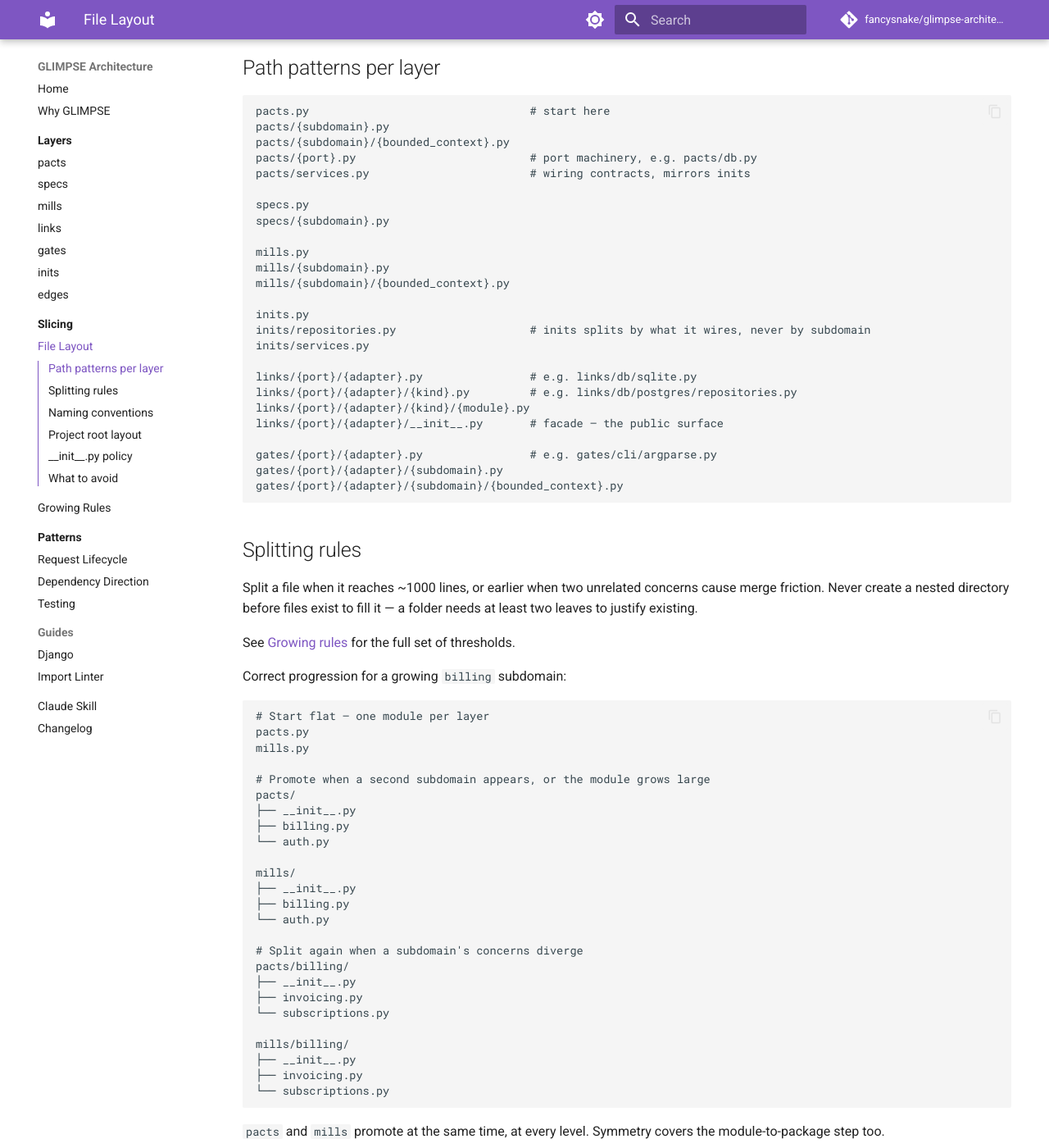
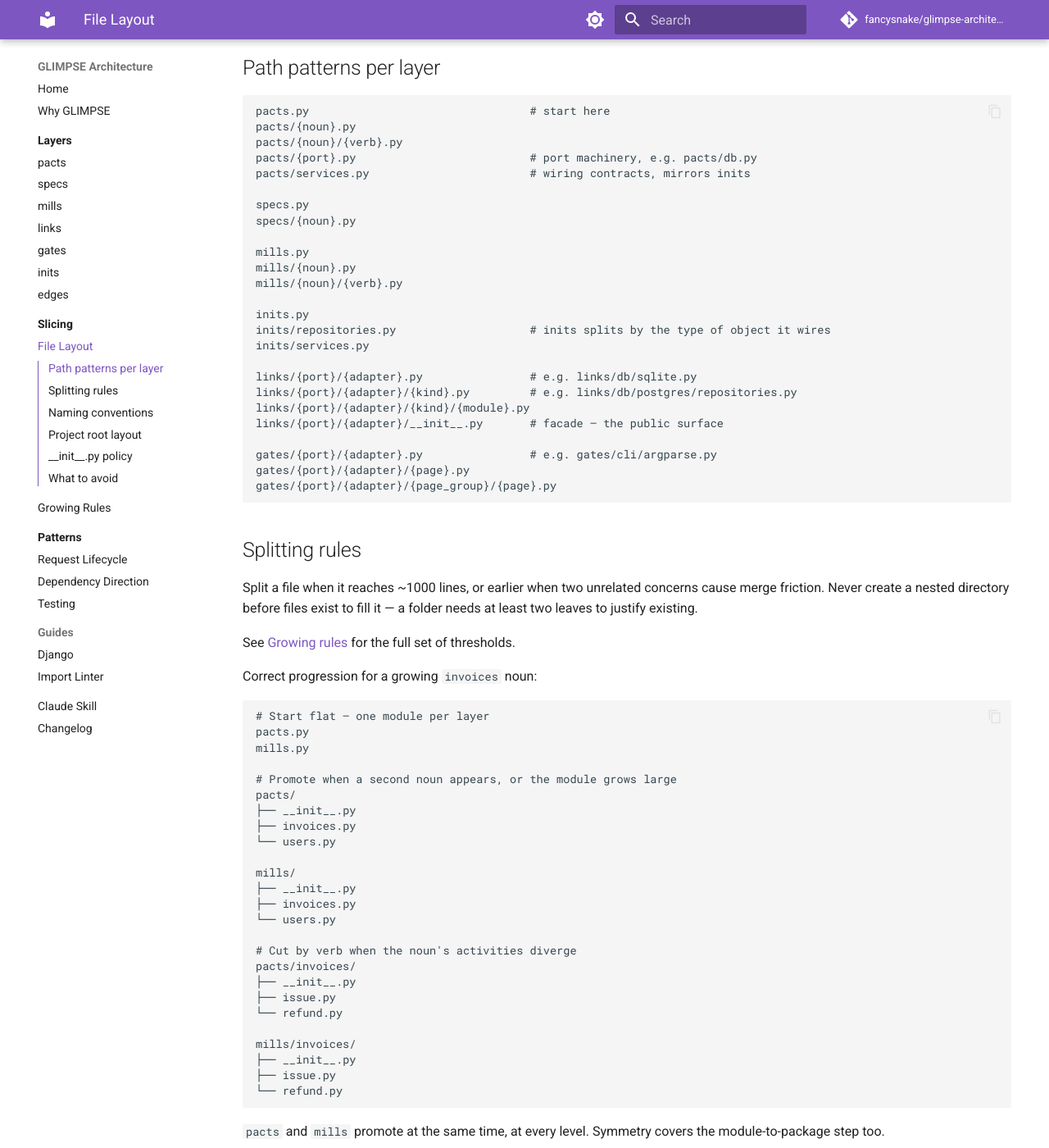
Before and after one commit to fancysnake/glimpse-architecture, an MkDocs documentation site: the page built from docs/slicing/file-layout.md, in a window 1280 px wide and 1400 px high, scrolled down 206 px. Shown: the whole window at 82% size. Built offline with MkDocs 1.6.1 and Material for MkDocs 9.7.7, drawn with Linux system fonts in a browser that asks for light colours; comment, search, counter and statistics services are not loaded; some of the changed text lies outside the part shown.

Commit message:
File layout: noun/verb paths, page axis for gates
Path patterns, the growth progression, and the naming table move to
noun/verb/page. The table gains a note that noun plurality follows the
noun itself, and the avoid-list gains the catch-all verb module.

Co-Authored-By: Claude Opus 5 (1M context) <noreply@anthropic.com>

````diff
--- a/docs/slicing/file-layout.md
+++ b/docs/slicing/file-layout.md
@@ -8,20 +8,20 @@ first axis — the port — is known before any code exists.
 
 ```text
 pacts.py                                 # start here
-pacts/{subdomain}.py
-pacts/{subdomain}/{bounded_context}.py
+pacts/{noun}.py
+pacts/{noun}/{verb}.py
 pacts/{port}.py                          # port machinery, e.g. pacts/db.py
 pacts/services.py                        # wiring contracts, mirrors inits
 
 specs.py
-specs/{subdomain}.py
+specs/{noun}.py
 
 mills.py
-mills/{subdomain}.py
-mills/{subdomain}/{bounded_context}.py
+mills/{noun}.py
+mills/{noun}/{verb}.py
 
 inits.py
-inits/repositories.py                    # inits splits by what it wires, never by subdomain
+inits/repositories.py                    # inits splits by the type of object it wires
 inits/services.py
 
 links/{port}/{adapter}.py                # e.g. links/db/sqlite.py
@@ -30,8 +30,8 @@ links/{port}/{adapter}/{kind}/{module}.py
 links/{port}/{adapter}/__init__.py       # facade — the public surface
 
 gates/{port}/{adapter}.py                # e.g. gates/cli/argparse.py
-gates/{port}/{adapter}/{subdomain}.py
-gates/{port}/{adapter}/{subdomain}/{bounded_context}.py
+gates/{port}/{adapter}/{page}.py
+gates/{port}/{adapter}/{page_group}/{page}.py
 ```
 
 ## Splitting rules
@@ -42,34 +42,34 @@ it — a folder needs at least two leaves to justify existing.
 
 See [Growing rules](growing.md) for the full set of thresholds.
 
-Correct progression for a growing `billing` subdomain:
+Correct progression for a growing `invoices` noun:
 
 ```text
 # Start flat — one module per layer
 pacts.py
 mills.py
 
-# Promote when a second subdomain appears, or the module grows large
+# Promote when a second noun appears, or the module grows large
 pacts/
 ├── __init__.py
-├── billing.py
-└── auth.py
+├── invoices.py
+└── users.py
 
 mills/
 ├── __init__.py
-├── billing.py
-└── auth.py
+├── invoices.py
+└── users.py
 
-# Split again when a subdomain's concerns diverge
-pacts/billing/
+# Cut by verb when the noun's activities diverge
+pacts/invoices/
 ├── __init__.py
-├── invoicing.py
-└── subscriptions.py
+├── issue.py
+└── refund.py
 
-mills/billing/
+mills/invoices/
 ├── __init__.py
-├── invoicing.py
-└── subscriptions.py
+├── issue.py
+└── refund.py
 ```
 
 `pacts` and `mills` promote at the same time, at every level. Symmetry covers
@@ -79,11 +79,15 @@ the module-to-package step too.
 
 | Axis | Naming style | Examples |
 | --- | --- | --- |
-| Subdomain | lowercase, no separators | `auth`, `billing`, `content` |
-| Bounded context | lowercase, no separators | `invoicing`, `subscriptions` |
+| Noun | lowercase, no separators | `invoices`, `users`, `events`, `panel` |
+| Verb | lowercase, no separators | `issue`, `refund`, `enroll` |
+| Page | lowercase, follows the interface | `dashboard`, `checkout`, `export` |
 | Port | lowercase, snake_case | `cli`, `web`, `db`, `payment_api` |
 | Adapter | lowercase | `argparse`, `postgres`, `stripe` |
 | Kind | lowercase, plural | `models`, `repositories` |
+
+Nouns are not forced to a single plurality — `events` are many, a `panel` is
+one. Name each after the thing it is.
 
 ## Project root layout
 
@@ -142,8 +146,8 @@ Keep `__init__.py` empty by default, and import each symbol from the module that
 defines it:
 
 ```python
-from myproject.pacts.billing import InvoiceDTO   # correct
-from myproject.pacts import InvoiceDTO           # avoid
+from myproject.pacts.invoices import InvoiceDTO   # correct
+from myproject.pacts import InvoiceDTO            # avoid
 ```
 
 The sanctioned exceptions — the [`links` adapter
@@ -154,10 +158,13 @@ overview](../layers/index.md#keep-__init__py-empty).
 
 - `links.py` or `gates.py` as a single file — the `{port}/{adapter}` axis is
   known up front
-- Promoting `pacts/` or `mills/` to a package before a second subdomain exists
+- Promoting `pacts/` or `mills/` to a package before a second noun exists
 - `pacts/` as a package while `mills.py` is still flat — promote both together
 - `links/db/postgres/user.py` — links files are per-kind, not per-entity
-- `models_billing.py`, `repositories_auth.py` — promote to a `{kind}/` package instead
-- `pacts/dtos.py` or `pacts/protocols.py` — split by subdomain, not by technical
+- `models_invoices.py`, `repositories_users.py` — promote to a `{kind}/`
+  package instead
+- `pacts/dtos.py` or `pacts/protocols.py` — split by noun, not by technical
   kind
+- `pacts/manage.py` or `mills/invoices/misc.py` — a verb cut must name a real
+  activity
 - A `common/` or `shared/` directory inside any layer
````
